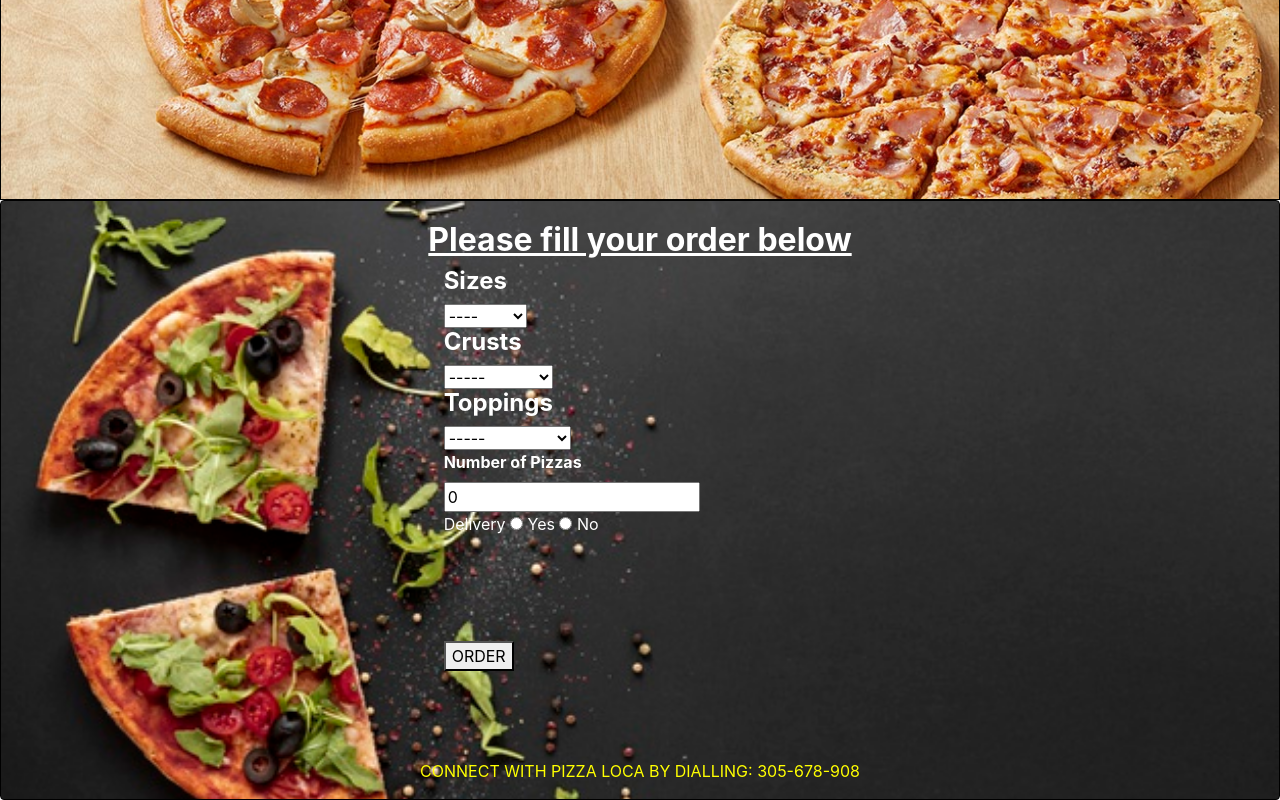
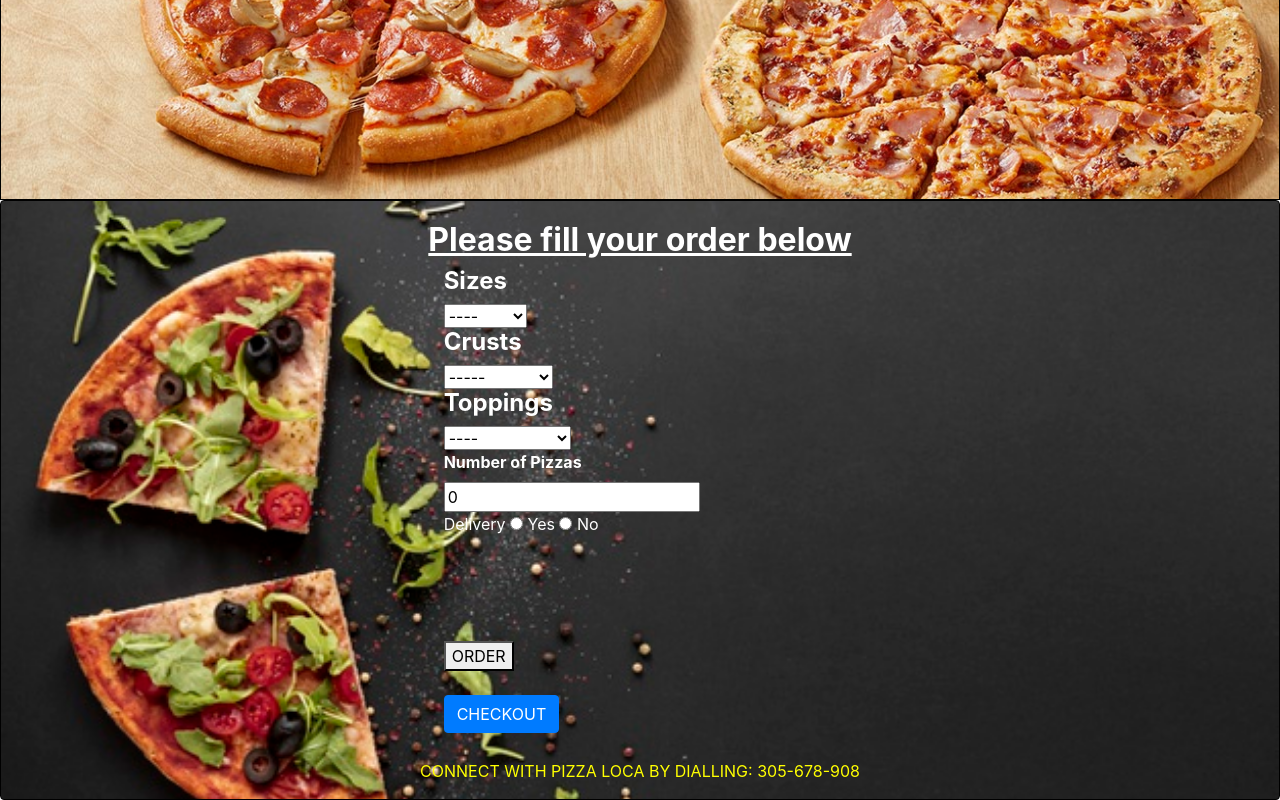
Before and after one commit to kiriiri/Pizza-loca, a plain HTML site: page index.html in a window 1280 px wide. Shown: the part 480-1280 px from the top of the page. Drawn offline with nearby package versions, Linux system fonts and the light colour scheme.

Commit message:
adds a checkout option

```diff
--- a/index.html
+++ b/index.html
@@ -36,7 +36,7 @@
                     <div class="form" id="topping">
                         <h4><b>Toppings</b></h4>
                         <select id="toppings" required>
-                            <option>-----</option>
+                            <option>----</option>
                         </select>
                     </div>
                     <div class="form" id="number-of-pizzas">
@@ -64,12 +64,14 @@
 
                     <div class="button">
                         <button type="submit" onclick="submitData(); return false;" id="submit">ORDER</button>
-                    </div>
+                    </div><br>
+                        <span class="btn btn-primary" id="checkout">CHECKOUT</span>
                     <div class="col-md-4"></div>
                 </div>
             </div>
         </div>
         <p class="center">CONNECT WITH PIZZA LOCA BY DIALLING: 305-678-908</p>
+    </div>
 </body>
 
 </html>
```
Also changed, not shown: js/scripts.js (line endings or trailing spaces).
